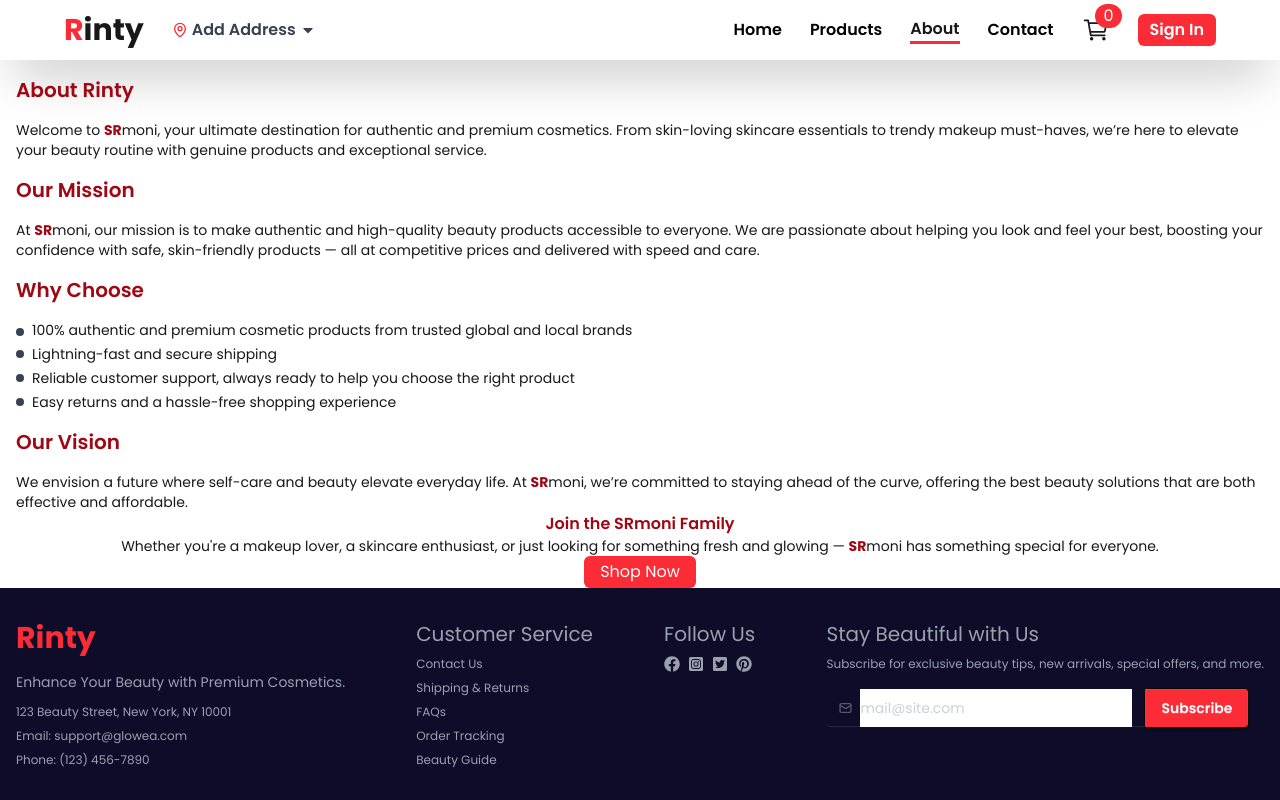
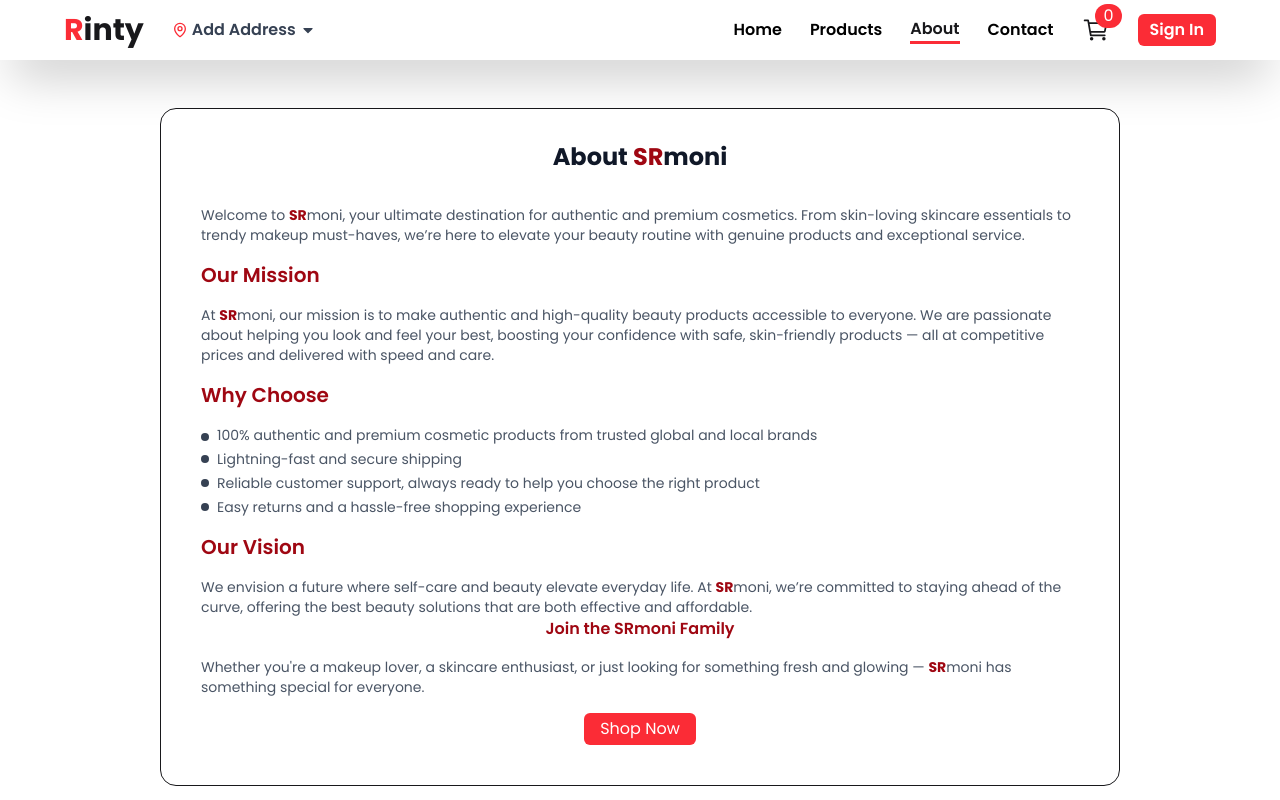
Before and after one commit to rintymoni01/Ecommerce-Website, a React (Vite) app: page /about in a window 1280 px wide. Shown: the top 800 px of the page. Built offline with nearby package versions, Linux system fonts and the light colour scheme; no server answers.

Commit message:
text add

```diff
--- a/src/Pages/About/About.jsx
+++ b/src/Pages/About/About.jsx
@@ -1,43 +1,78 @@
-
 const About = () => {
   return (
-        <div>
-           <div className="items-center px-4 container mx-auto ">
-            <h3 className="text-xl font-semibold text-red-800 py-4" >About Rinty</h3>
-            <p className="text-sm">Welcome to <span className="text-red-800 font-bold">SR</span>moni, your ultimate destination for authentic and premium cosmetics. From skin-loving skincare essentials to trendy makeup must-haves, we’re here to elevate your beauty routine with genuine products and exceptional service.</p>
+    <div className="items-center px-40   container mx-auto my-12">
+      <div className=" rounded-2xl px-10 bg-white border ">
+        <h3 className="text-2xl font-bold text-center text-gray-900 py-8">
+          About <span className="text-red-800 font-bold ">SR</span>moni
+        </h3>
+        <p className="text-sm text-gray-600">
+          Welcome to <span className="text-red-800 font-bold">SR</span>moni,
+          your ultimate destination for authentic and premium cosmetics. From
+          skin-loving skincare essentials to trendy makeup must-haves, we’re
+          here to elevate your beauty routine with genuine products and
+          exceptional service.
+        </p>
         <h3 className="text-xl font-semibold text-red-800 py-4">Our Mission</h3>
-            <p className="text-sm">At <span className="text-red-800 font-bold">SR</span>moni, our mission is to make authentic and high-quality beauty products accessible to everyone. We are passionate about helping you look and feel your best, boosting your confidence with safe, skin-friendly products — all at competitive prices and delivered with speed and care.</p>
+        <p className="text-sm text-gray-600">
+          At <span className="text-red-800 font-bold">SR</span>moni, our mission
+          is to make authentic and high-quality beauty products accessible to
+          everyone. We are passionate about helping you look and feel your best,
+          boosting your confidence with safe, skin-friendly products — all at
+          competitive prices and delivered with speed and care.
+        </p>
         <h3 className="text-xl font-semibold text-red-800 py-4">Why Choose</h3>
         <div>
           <div className=" flex gap-2 items-center">
-                 <div className="h-2 w-2 rounded-full bg-gray-700">  </div>
-                    <p className="text-sm pb-1">100% authentic and premium cosmetic products from trusted global and local brands</p>
-
+            <div className="h-2 w-2 rounded-full bg-gray-700"> </div>
+            <p className="text-sm text-gray-600 pb-1">
+              100% authentic and premium cosmetic products from trusted global
+              and local brands
+            </p>
           </div>
           <div className=" flex gap-2 items-center">
             <div className="h-2 w-2 rounded-full bg-gray-700"></div>
-                <p className="text-sm">Lightning-fast and secure shipping</p>
+            <p className="text-sm text-gray-600">
+              Lightning-fast and secure shipping
+            </p>
           </div>
           <div className=" flex gap-2 py-1 items-center">
             <div className="h-2 w-2 rounded-full bg-gray-700"></div>
-                <p className="text-sm">Reliable customer support, always ready to help you choose the right product</p>
+            <p className="text-sm text-gray-600">
+              Reliable customer support, always ready to help you choose the
+              right product
+            </p>
           </div>
           <div className=" flex gap-2 items-center">
             <div className="h-2 w-2 rounded-full bg-gray-700"></div>
-                <p className="text-sm">Easy returns and a hassle-free shopping experience</p>
+            <p className="text-sm text-gray-600">
+              Easy returns and a hassle-free shopping experience
+            </p>
           </div>
         </div>
 
         <h3 className="text-xl font-semibold text-red-800 py-4 ">Our Vision</h3>
-            <p className="text-sm">We envision a future where self-care and beauty elevate everyday life. At <span className="text-red-800 font-bold">SR</span>moni, we’re committed to staying ahead of the curve, offering the best beauty solutions that are both effective and affordable.</p>
+        <p className="text-sm text-gray-600">
+          We envision a future where self-care and beauty elevate everyday life.
+          At <span className="text-red-800 font-bold">SR</span>moni, we’re
+          committed to staying ahead of the curve, offering the best beauty
+          solutions that are both effective and affordable.
+        </p>
 
-            <div className="items-center justify-center  flex flex-col">
-                <h4 className="text-md font-semibold text-red-800"> Join the SRmoni Family</h4>
-            <p className="text-sm text-gray-">Whether you're a makeup lover, a skincare enthusiast, or just looking for something fresh and glowing — <span className="text-red-800 font-bold">SR</span>moni has something special for everyone.</p>
+        <div className="items-center pb-10 justify-center  flex flex-col">
+          <h4 className="text-md font-semibold text-red-800">
+            {" "}
+            Join the SRmoni Family
+          </h4>
+          <p className="text-sm text-gray-600 py-4">
+            Whether you're a makeup lover, a skincare enthusiast, or just
+            looking for something fresh and glowing —{" "}
+            <span className="text-red-800 font-bold">SR</span>moni has something
+            special for everyone.
+          </p>
 
-
-
-            <button className="px-4 py-1 bg-red-500 rounded-md text-white">Shop Now</button>
+          <button className="px-4 py-1 bg-red-500 rounded-md text-white">
+            Shop Now
+          </button>
         </div>
       </div>
     </div>
```
Lines whose indentation alone changed are shown as unchanged.
